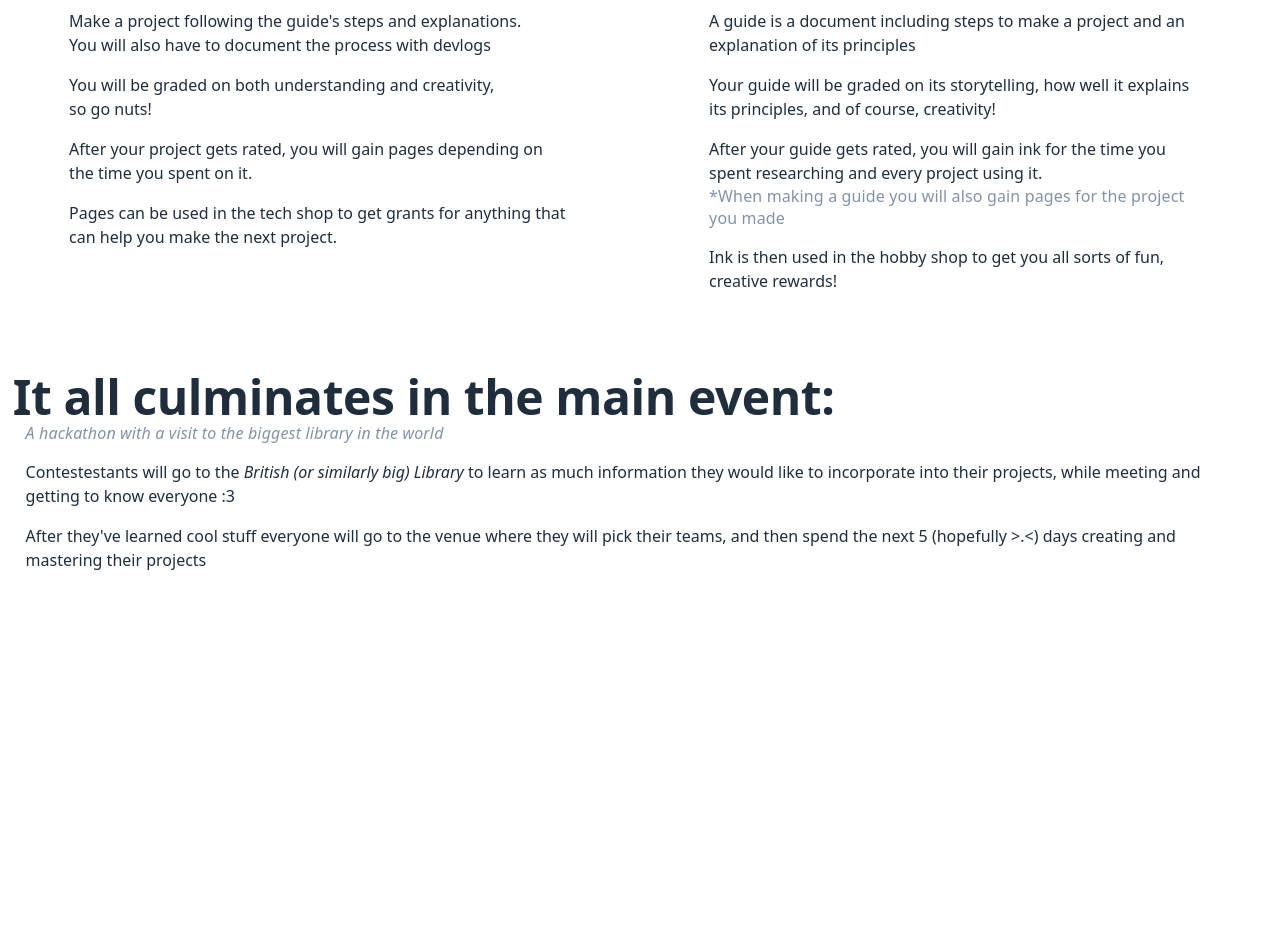
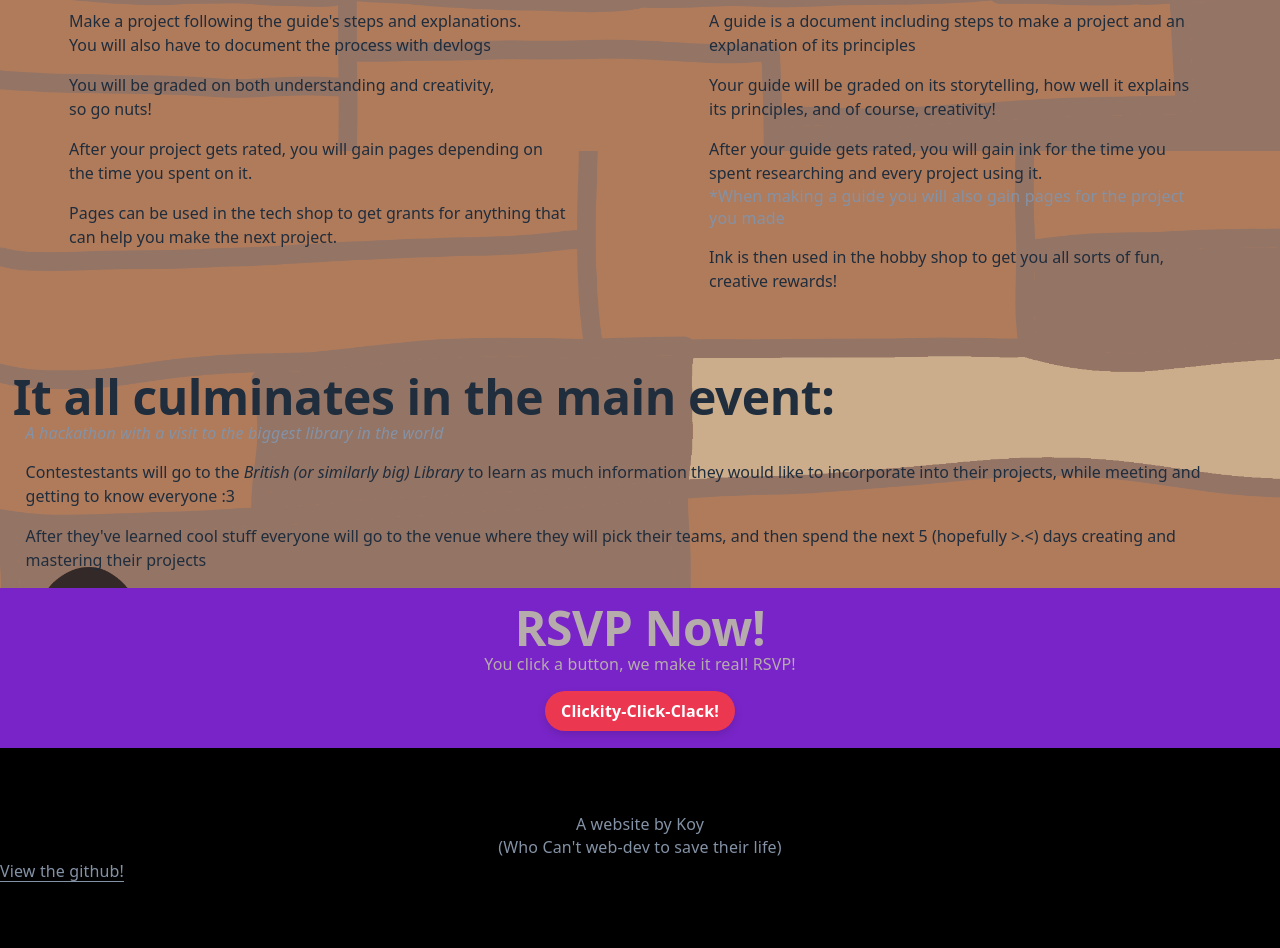
Before and after one commit to By-Koy/library-ysws, a plain HTML site: page index.html in a window 1280 px wide. Shown: the part 1129-2077 px from the top of the page. Before the commit the page ends 1717 px from the top, so only its background shows below. Drawn offline with Linux system fonts and the light colour scheme; a web font is replaced by a local one.

Commit message:
Feat: added rsvp menu, footer, and edited the main view

```diff
--- a/index.html
+++ b/index.html
@@ -63,7 +63,19 @@
         <p> After they've learned cool stuff everyone will go to the venue where they will pick their teams, and then spend the next 5 (hopefully >.<) days creating and mastering their projects </p>
       </div>
 
+
+      <div id="rsvp" style="background-color: rgb(121, 36, 200); height: 20vh; display: flex; flex-direction: column; justify-content: center; align-items: center;">
+        <p class="title" style="text-align: center; color: #b7acac; margin: 0px"> RSVP Now!</p>
+        <p class="caption" style="color: #b7acac; margin-top: 1px;">You click a button, we make it real! RSVP!</p>
+        <a href="https://rsvp.hackclub.community/library"> <button class="rsvpButton" type="button"> Clickity-Click-Clack! </button> </a>
+      </div>
   </body>
+
+  <footer id="footer" style="background-color: black; height: 25vh;">
+    <p class="caption"> A website by Koy </p>
+    <p class="caption"> (Who Can't web-dev to save their life) </p>
+    <a href="https://github.com/By-Koy/library-ysws" class="caption"> View the github! </a>
+  </footer>
 
   <!-- <script src="script.js"></script> -->
 </html>
--- a/style.css
+++ b/style.css
@@ -1,5 +1,9 @@
 body {
-  background-color: var(--background);
+  background-image: url(images/Background.webp);
+  background-repeat: repeat-y;
+  background-position: top;
+  background-size: contain;
+
   position: relative;
   height: fit-content;
 }
@@ -10,11 +14,6 @@ p {
 }
 
 header {
-  background-image: url(images/Background.webp);
-  background-repeat: no-repeat;
-  background-position: center;
-  background-size: cover;
-
   width: 100%;
   height: 100vh;
   position: relative;
@@ -72,3 +71,12 @@ div .books p {
   margin-right: 1%;
   margin-left: 1%;
 }
+
+#footer {
+  align-content: center;
+}
+
+#footer p {
+  margin: 1px;
+  text-align: center;
+}
```
